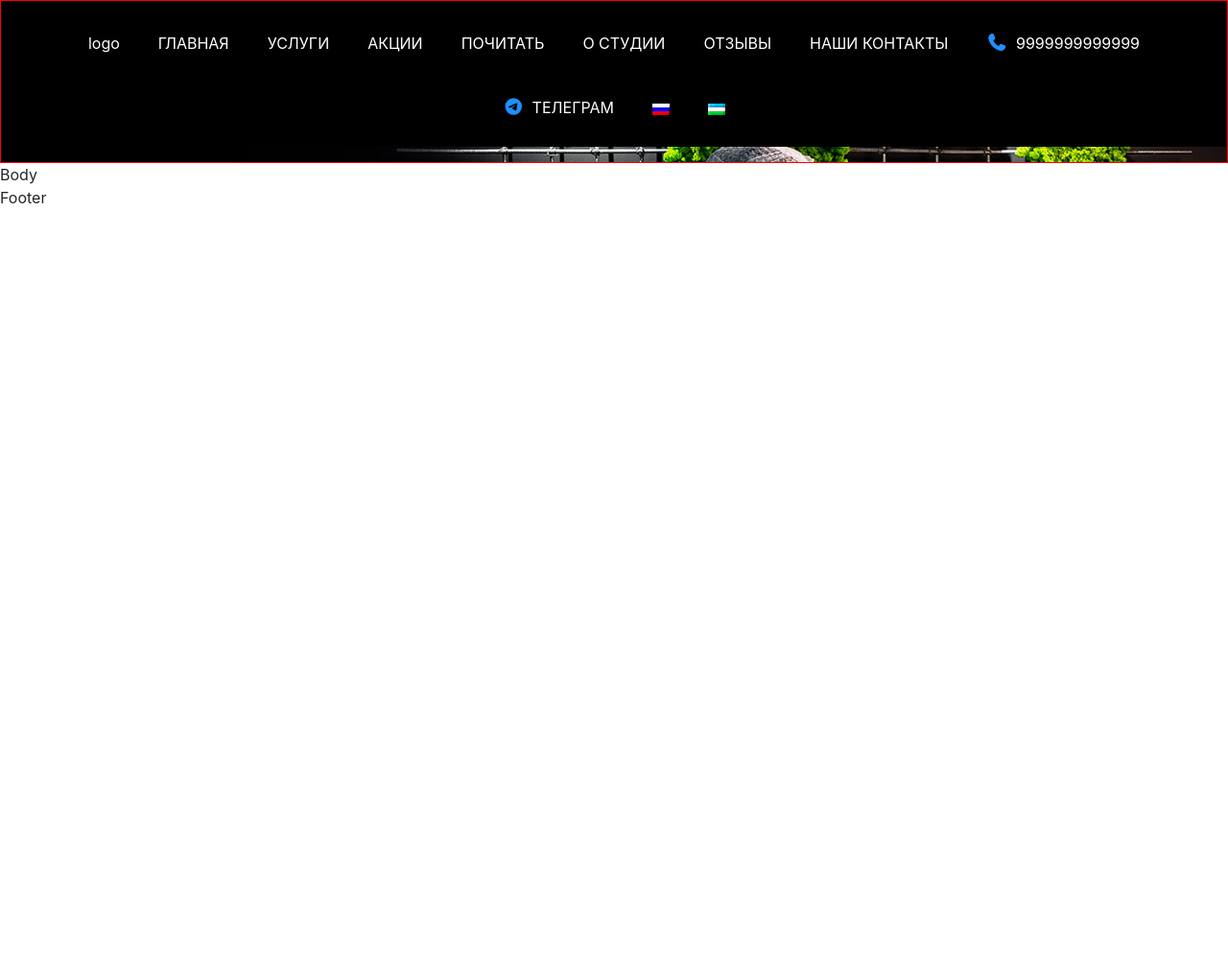
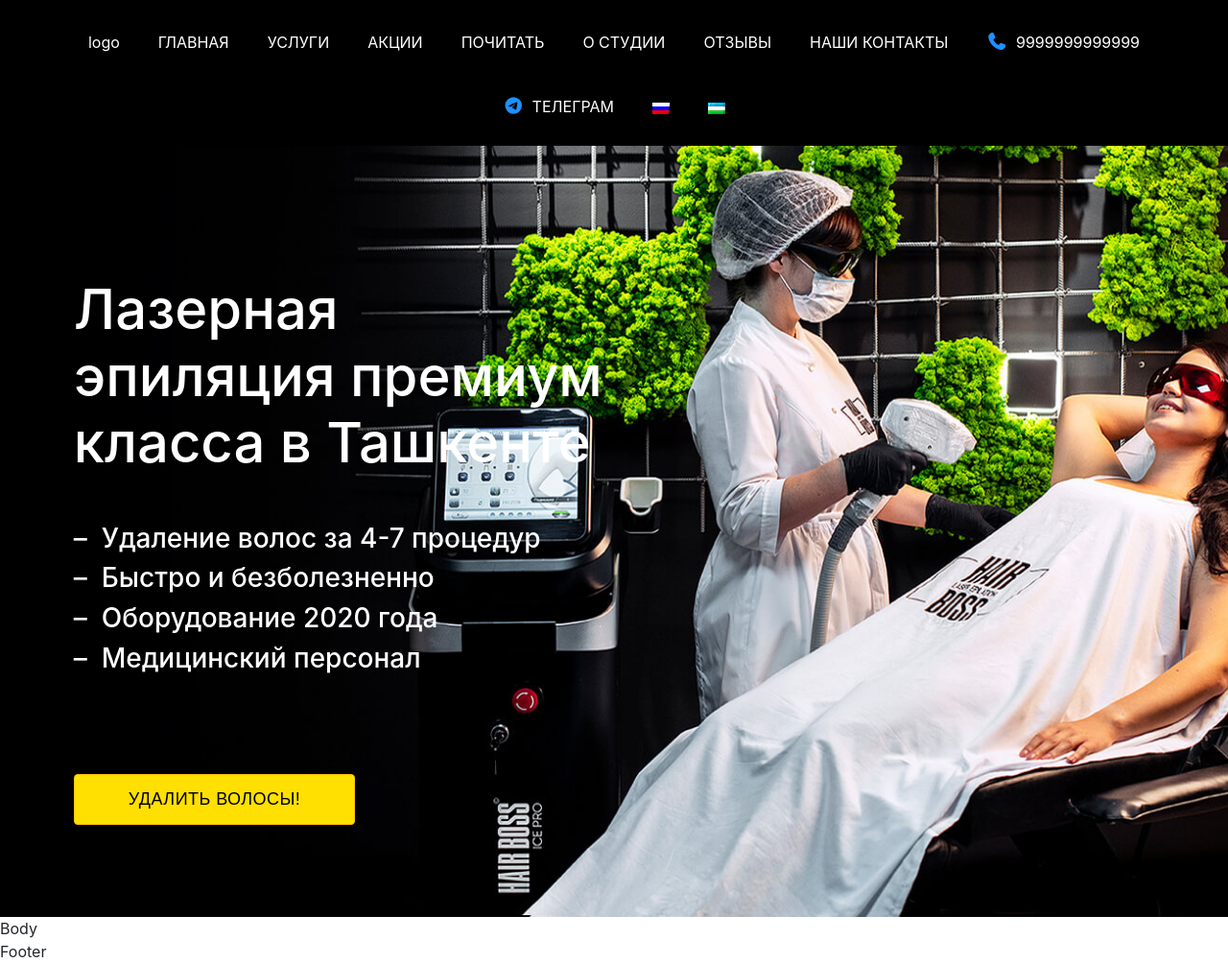
Before and after one commit to Bekhzod1995/HasPage, a plain HTML site: page index.html in a window 1280 px wide. Shown: the whole page at 96% size. Before the commit the page ends 800 px from the top, so only its background shows below. Drawn offline with Linux system fonts and the light colour scheme; files whose address does not match are found by name.

Commit message:
added navbar background-text

```diff
--- a/css/mystyle.css
+++ b/css/mystyle.css
@@ -7,10 +7,9 @@ body{
   background-image: url(../pictures/1.jpg);
   background-position: center center;
   background-repeat: no-repeat;
-  background-attachment: fixed;
+  /* background-attachment: fixed; */
   background-size: cover;
 	background-color: #464646;
-	border: 1px solid red;
 }
 
 .navbar {
@@ -27,3 +26,25 @@ body{
 	color: white;
 	padding: 20px;
 }
+
+.background-text{
+	padding-left: 6vw;
+	width: 50vw;
+}
+
+.btn-warning {
+	color: #000;
+  background-color: #ffe000;
+	font-size: 18px;
+	    display: inline-block;
+    vertical-align: middle;
+    position: relative;
+    outline: 0;
+    /* font-size: 14px; */
+    font-style: normal;
+    font-family: Oswald,sans-serif;
+    line-height: 1.5em;
+    letter-spacing: .025em;
+    text-transform: uppercase;
+    padding: 12px 56px;
+}
--- a/index.html
+++ b/index.html
@@ -1,5 +1,6 @@
 <!DOCTYPE html>
 <html lang="en">
+
 <head>
 	<meta charset="UTF-8">
 	<meta name="viewport" content="width=device-width, initial-scale=1.0">
@@ -9,6 +10,7 @@
 	<script src="./fontawesome/all.js"></script>
 	<title>Depilation</title>
 </head>
+
 <body>
 	<!--Header-->
 	<div>
@@ -39,6 +41,32 @@
 					<li><img src="./pictures/ru.png" alt="Русский"></li>
 					<li><img src="./pictures/uz.png" alt="Узбекский"></li>
 				</ul>
+
+				<div class="background-text">
+					<br>
+					<br>
+					<br>
+					<br>
+					<br>
+					<h1>
+						<span style="color: #ffffff; font-size: 58px;">Лазерная эпиляция премиум класса в Ташкенте</span>
+					</h1>
+					<p>&nbsp;</p>
+					<h3><span style="color: #ffffff;">–&nbsp; Удаление волос за 4-7 процедур </span></h3>
+					<h3><span style="color: #ffffff;">–&nbsp; Быстро и безболезненно </span></h3>
+					<h3><span style="color: #ffffff;">–&nbsp; Оборудование 2020 года</span></h3>
+					<h3><span style="color: #ffffff;">–&nbsp; Медицинский персонал</span></h3>
+					<br>
+					<br>
+					<br>
+					<br>
+					<button type="button" class="btn btn-warning">Удалить Волосы!</button>
+					<br>
+					<br>
+					<br>
+					<br>
+					<br>
+				</div>
 			</div>
 		</div>
 	</div>
@@ -52,4 +80,5 @@
 	<script src="./popper.min.js"></script>
 	<script src="./js/bootstrap.min.js"></script>
 </body>
+
 </html>
```
